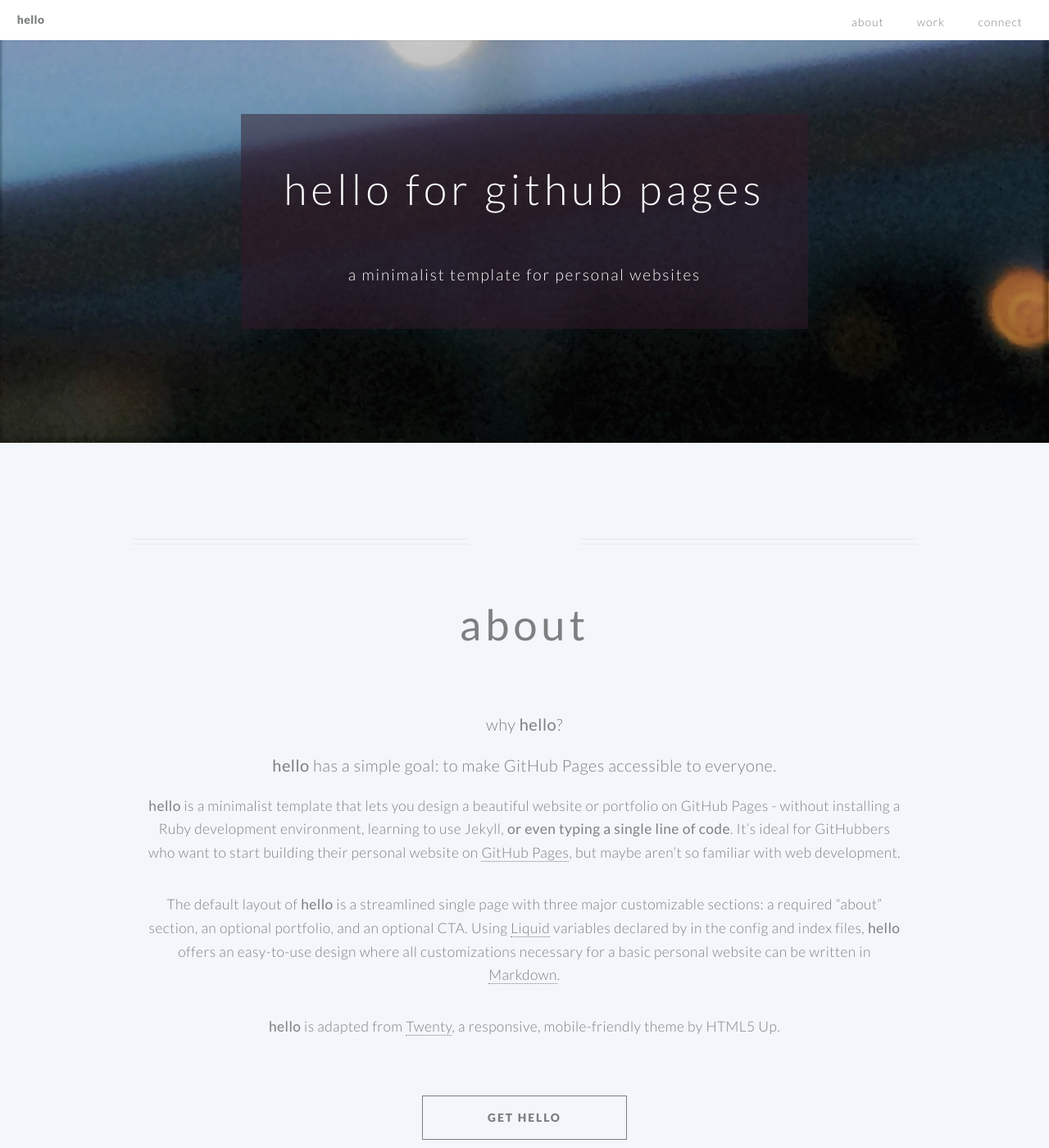
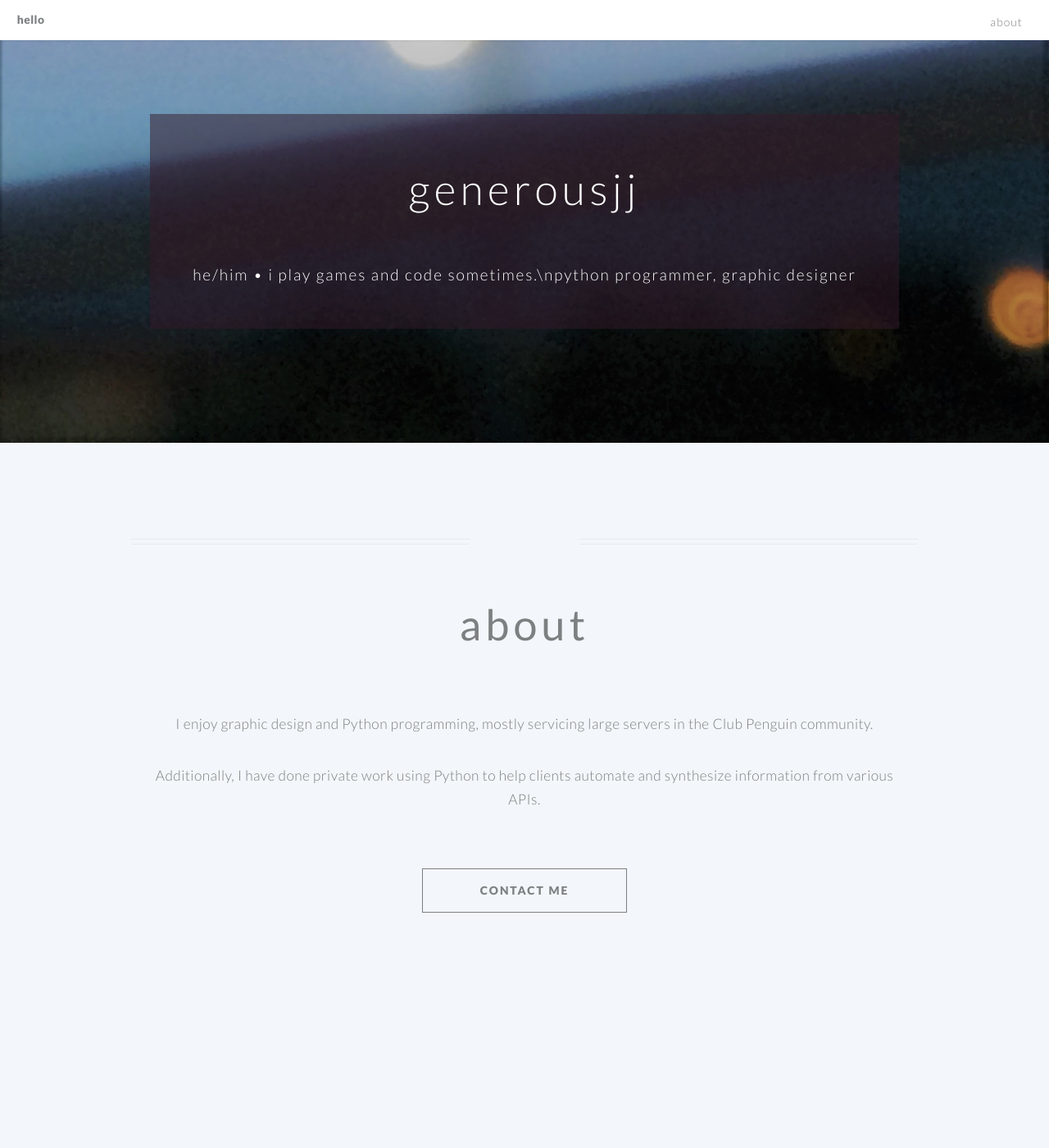
Before and after one commit to generousjj/generousjj.github.io, a Jekyll site: the page built from index.md, in a window 1280 px wide and 1400 px high. Shown: the whole window at 82% size. Built offline with Jekyll 4.4.1, drawn with Linux system fonts in a browser that asks for light colours; some of the changed text lies outside the part shown.

Commit message:
Update index.md

```diff
--- a/index.md
+++ b/index.md
@@ -4,54 +4,44 @@ layout: hello-default
 # using Markdown language, you can customize the following variables!
 
 # these variables are required -------------------------------
-banner_title: hello for github pages
-banner_subtitle: a minimalist template for personal websites
+banner_title: generousjj
+banner_subtitle: he/him • i play games and code sometimes.\npython programmer, graphic designer
 background_image: /images/background.jpeg
 
 # all of the following variables are optional -----------------
-page_url: /hello # only include this variable if you aren't building the page to your primary domain
+# page_url: /hello # only include this variable if you aren't building the page to your primary domain
 
 # favicon
 favicon: /assets/ico/favicon.ico
 
 # social media
-twitter_username: notsaragong # # your twitter handle
-github_username:  saragong # your github username
-linkedin: saragong # the part after ("https://www.linkedin.com/in/...")
+twitter_username: generousjjcp # # your twitter handle
+github_username:  generousjj # your github username
+# linkedin: saragong # the part after ("https://www.linkedin.com/in/...")
 # facebook_username: <-- your facebook username (the part after "https://www.facebook.com/...")
 # google_analytics: <-- your google analytics Tracking ID
 
 # By declaring these variables, you can include a button that links to an external website or to media.
-about_button: https://github.com/saragong/hello # the link
-about_button_label: get hello # the label on the button
+about_button: https://twitter.com/messages/compose?recipient_id=1149344518191194112&text=Hey%20there,%20how%20can%20I%20get%20in%20touch? # the link
+about_button_label: contact me # the label on the button
 
 # optional portfolio section ------------------------------------------
 
 # By declaring these variables, you can include a portfolio showcasing your work and organize your portfolio's items into a custom layout, all without adding any CSS. In addition, you must 1) create an HTML file in the_includes folder for each project with the text you'd like to display, and 2) create a YAML file in the _data folder describing the order in which each project should be shown and categorized. See `/includes/example.html` and `/_data/work.yml` for examples.
 
-portfolio: work # the heading for your portfolio and title of your YAML file
-portfolio_description: you can include a portfolio showcasing your work and organize your portfolio's items into a custom layout, all without adding any CSS. # a description to be desplayed below the heading and above the content
+##### portfolio: work # the heading for your portfolio and title of your YAML file
+##### portfolio_description: you can include a portfolio showcasing your work and organize your portfolio's items into a custom layout, all without adding any CSS. # a description to be desplayed below the heading and above the content
 
 # optional CTA section --------------------------------------------------
 
 # By declaring these variables, you can include a CTA section.
-cta: connect # the heading for your CTA section
-cta_description: questions, comments, or concerns? please don't hesitate to reach out. # a description to be desplayed below the heading and above the content
-cta_button: mailto:saragong@usc.edu # a link to an external website or to media
-cta_button_label: contact # the label on the button
+## cta: connect # the heading for your CTA section
+## cta_description: questions, comments, or concerns? please don't hesitate to reach out. # a description to be desplayed below the heading and above the content
+## cta_button: mailto:saragong@usc.edu # a link to an external website or to media
+## cta_button_label: contact # the label on the button
 
 ---
 [//]: # (write a bit about yourself here)
-### why **hello**?
+I enjoy graphic design and Python programming, mostly servicing large servers in the Club Penguin community.
 
-### **hello** has a simple goal: to make GitHub Pages accessible to everyone.
-
-**hello** is a minimalist template that lets you design a beautiful website or portfolio on GitHub Pages - without installing a Ruby
-development environment, learning to use Jekyll, **or even typing a single line of code**. It's ideal for GitHubbers
-who want to start building their personal website on [GitHub Pages](https://pages.github.com/), but maybe aren't so familiar with web development.
-
-
-The default layout of **hello** is a streamlined single page with three major customizable sections: a required "about" section, an optional portfolio, and an optional CTA. Using [Liquid](https://shopify.github.io/liquid/) variables declared by in the config and index files, **hello** offers an easy-to-use design where all customizations necessary for a basic personal website can be written in [Markdown](https://www.markdownguide.org/basic-syntax/).
-
-
-**hello** is adapted from [Twenty](https://html5up.net/twenty), a responsive, mobile-friendly theme by HTML5 Up.
+Additionally, I have done private work using Python to help clients automate and synthesize information from various APIs.
```
